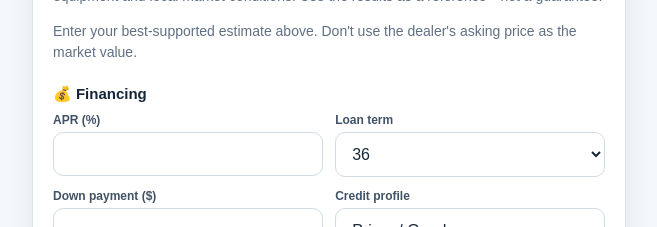
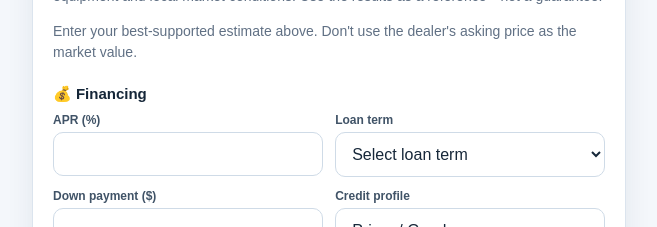
Before and after one commit to rmerrow1/dont-sign-this-yet, a Next.js app: page / in a window 1280 px wide. Shown: the part 1280-1507 px from the top of the page, without its empty margins (34-691 px from the left). Built offline with nearby package versions, Linux system fonts and the light colour scheme.

Commit message:
Make loan term selection explicit

```diff
--- a/app/page.js
+++ b/app/page.js
@@ -329,7 +329,8 @@ const aprGuidance =
 
               <div className="field">
                 <label>Loan term</label>
-                <select value={form.term} onChange={e=>update("term",Number(e.target.value))}>
+             <select value={form.term} onChange={e=>update("term",Number(e.target.value))}>
+             <option value="" disabled>Select loan term</option>
                   {[36,48,60,72,84,96].map(x=><option key={x}>{x}</option>)}
                 </select>
               </div>
```
